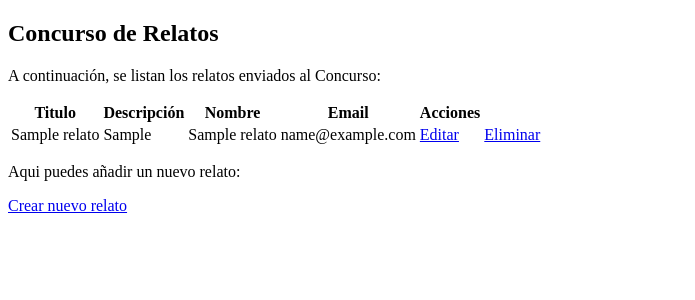
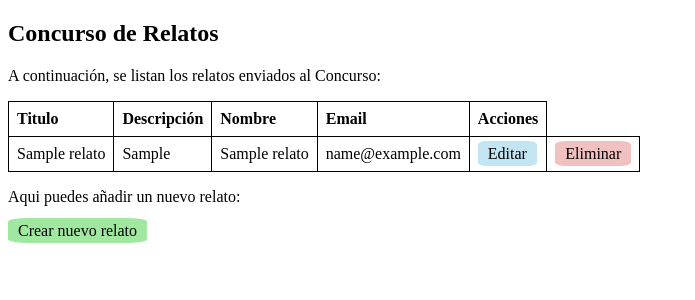
Before and after one commit to kimhza/curso_php, a PHP site: page / in a window 1280 px wide. Shown: the top 300 px of the page, without its empty margins (0-695 px from the left). Run offline with PHP 8.4, Linux system fonts and the light colour scheme; tables that the repository leaves empty or names only in its code hold one stand-in row (values such as "Sample post").

Commit message:
Se actualizan vistas de la actividad 15.1

```diff
--- a/15-crud/15.1-actividad/config/Constants.php
+++ b/15-crud/15.1-actividad/config/Constants.php
@@ -3,5 +3,5 @@
 define('DB_HOST', 'localhost');
 define('DB_NAME', 'db_relatos');
 define('DB_PORT', 3306);
-define('DB_USER', '');
+define('DB_USER', 'root');
 define('DB_PASS', '');
--- /dev/null
+++ b/15-crud/15.1-actividad/public/css/style.css
@@ -0,0 +1,36 @@
+html {
+  border: 0;
+  padding: 0;
+  box-sizing: border-box;
+}
+
+.btn-accion {
+  padding: 4px 10px;
+  border-radius: 15%;
+  text-decoration: none;
+  color: #000;
+}
+
+.btn-accion-crear {
+  background-color: rgb(160, 232, 160);
+}
+
+.btn-accion-editar {
+  background-color: rgb(195, 229, 243);
+}
+
+.btn-accion-eliminar {
+  background-color: rgb(241, 192, 192);
+}
+
+table {
+  border-collapse: collapse;
+  margin-top: 1rem;
+}
+
+td,
+th {
+  border: 1px solid #000;
+  padding: 8px;
+  text-align: left;
+}
--- a/15-crud/15.1-actividad/public/index.php
+++ b/15-crud/15.1-actividad/public/index.php
@@ -1,7 +1,4 @@
 <?php
-
-define('BASE_URL', 'http://localhost:8000/15-crud/15.1-actividad/public/');
-
 include_once '../config/Database.php';
 include_once '../models/Relato.php';
 include_once '../controllers/RelatoController.php';
--- a/15-crud/15.1-actividad/views/crear.php
+++ b/15-crud/15.1-actividad/views/crear.php
@@ -5,6 +5,7 @@
     <meta charset="UTF-8">
     <meta name="viewport" content="width=device-width, initial-scale=1.0">
     <title>Crear</title>
+    <link rel="stylesheet" href="../public/css/style.css">
 </head>
 
 <body>
--- a/15-crud/15.1-actividad/views/editar.php
+++ b/15-crud/15.1-actividad/views/editar.php
@@ -5,6 +5,7 @@
     <meta charset="UTF-8">
     <meta name="viewport" content="width=device-width, initial-scale=1.0">
     <title>Editar</title>
+    <link rel="stylesheet" href="../public/css/style.css">
 </head>
 
 <body>
--- a/15-crud/15.1-actividad/views/index.php
+++ b/15-crud/15.1-actividad/views/index.php
@@ -5,6 +5,7 @@
     <meta charset="UTF-8">
     <meta name="viewport" content="width=device-width, initial-scale=1.0">
     <title>Document</title>
+    <link rel="stylesheet" href="../public/css/style.css">
 </head>
 
 <body>
@@ -29,14 +30,17 @@
                     <td><?= htmlspecialchars($relato['relato']) ?></td>
                     <td><?= htmlspecialchars($relato['nombre']) ?></td>
                     <td><?= htmlspecialchars($relato['email']) ?></td>
-                    <td> <a href="index.php?accion=editar&id=<?= $relato['id']?>">Editar</a> </td>
-                    <td> <a href="index.php?accion=eliminar&id=<?= $relato['id'] ?> ">Eliminar</a> </td>
+                    <td> <a class="btn-accion btn-accion-editar"
+                            href="index.php?accion=editar&id=<?= $relato['id']?>">Editar</a>
+                    </td>
+                    <td> <a class="btn-accion btn-accion-eliminar"
+                            href="index.php?accion=eliminar&id=<?= $relato['id'] ?> ">Eliminar</a> </td>
                 </tr>
                 <?php endforeach; ?>
             </tbody>
         </table>
         <p>Aqui puedes añadir un nuevo relato:</p>
-        <a href="index.php?accion=crear">Crear nuevo relato</a>
+        <a class="btn-accion btn-accion-crear" href="index.php?accion=crear">Crear nuevo relato</a>
     </main>
 </body>
 
```
